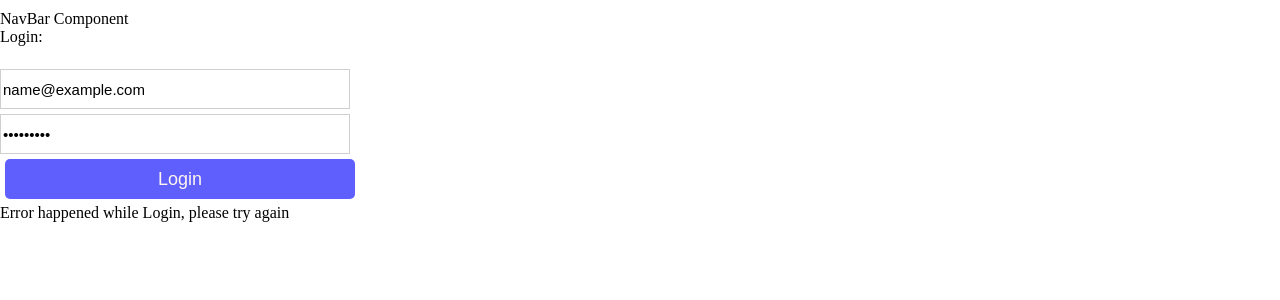
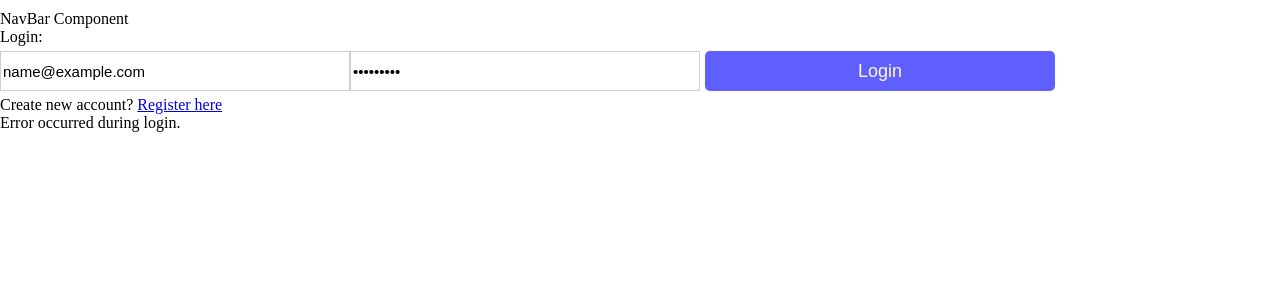
Before and after one commit to TechonomicsProjectTeam/MERAKI_Academy_Project_5, a React (Create React App) app in the folder frontend/: page /login in a window 1280 px wide. Both pictures are taken after typing "name@example.com", "Sample123" into the empty fields and a click on the button "Login". Shown: the top 300 px of the page. Built offline with nearby package versions, Linux system fonts and the light colour scheme; no server answers.

Commit message:
fixing login and auth slice so i can get the role id from the local storage as well

```diff
--- a/frontend/src/Pages/Login/Login.js
+++ b/frontend/src/Pages/Login/Login.js
@@ -1,29 +1,16 @@
-import React, { useState, useEffect } from "react";
+import React, { useState } from "react";
 import { useNavigate } from "react-router-dom";
-import { useDispatch, useSelector } from "react-redux";
+import { useDispatch } from "react-redux";
 import axios from "axios";
-import { jwtDecode } from "jwt-decode";
+import {jwtDecode} from "jwt-decode";
 import { setLogin, setUserId } from "../../redux/reducers/Auth/Auth";
 
 const Login = () => {
-  const isLoggedIn = useSelector((state) => {
-    return state.auth.isLoggedIn;
-  });
-  console.log(isLoggedIn);
-
-  const history = useNavigate();
+  const navigate = useNavigate();
+  const dispatch = useDispatch();
   const [email, setEmail] = useState("");
+  const [password, setPassword] = useState("");
   const [message, setMessage] = useState("");
-  const [password, setPassword] = useState("");
-  const [status, setStatus] = useState(false);
-
-  const dispatch = useDispatch();
-
-  const auth = useSelector((store) => {
-    return {
-      auth: store.auth,
-    };
-  });
 
   const login = async (e) => {
     e.preventDefault();
@@ -32,67 +19,48 @@ const Login = () => {
         email,
         password,
       });
-      if (result.data) {
-        console.log(result.data);
+
       const token = result.data.token;
-        setMessage("");
-        dispatch(setLogin(result.data.token));
-        dispatch(setUserId(result.data.userId));
       const decodedToken = jwtDecode(token);
       const roleId = decodedToken.role;
-        console.log(roleId);
+
+      dispatch(setLogin({
+        token,
+        userId: result.data.userId,
+        roleId
+      }));
+
       if (roleId === 1) {
-          history("/user-dashboard");
+        navigate("/user-dashboard");
       } else if (roleId === 2) {
-          history("/driver-dashboard");
+        navigate("/driver-dashboard");
       }
-      } else throw Error;
     } catch (error) {
-      if (error.response && error.response.data) {
-        return setMessage(error.response.data.message);
-      }
-      setMessage("Error happened while Login, please try again");
+      setMessage("Error occurred during login.");
     }
   };
-  //   useEffect(() => {
-  //     if (isLoggedIn) {
-  //       history("/dashboard");
-  //     }
-  //   });
 
   return (
-    <>
     <div className="Form">
       <p className="Title">Login:</p>
       <form onSubmit={login}>
-          <br />
-
         <input
           type="email"
           placeholder="Email"
           onChange={(e) => setEmail(e.target.value)}
         />
-          <br />
         <input
           type="password"
           placeholder="Password"
           onChange={(e) => setPassword(e.target.value)}
         />
-          <br />
-          <button
-            onClick={(e) => {
-              login(e);
-            }}
-          >
-            Login
-          </button>
+        <button type="submit">Login</button>
+        <div className="register-link">
+          <p>Create new account? <a href="/register">Register here</a></p>
+        </div>
       </form>
-
-        {status
-          ? message && <div className="SuccessMessage">{message}</div>
-          : message && <div className="ErrorMessage">{message}</div>}
+      {message && <div className="ErrorMessage">{message}</div>}
     </div>
-    </>
   );
 };
 
--- a/frontend/src/redux/reducers/Auth/Auth.js
+++ b/frontend/src/redux/reducers/Auth/Auth.js
@@ -6,7 +6,7 @@ export const authSlice = createSlice({
         token: localStorage.getItem("token") || null,
         userId: localStorage.getItem("userId") || null,
         roleId: localStorage.getItem("roleId") || null,
-        isLoggedIn: Boolean(localStorage.getItem("token")),
+        isLoggedIn : localStorage.getItem("token")?false:true
     },
     reducers: {
         setLogin: (state, action) => {
```
Lines whose indentation alone changed are shown as unchanged.
